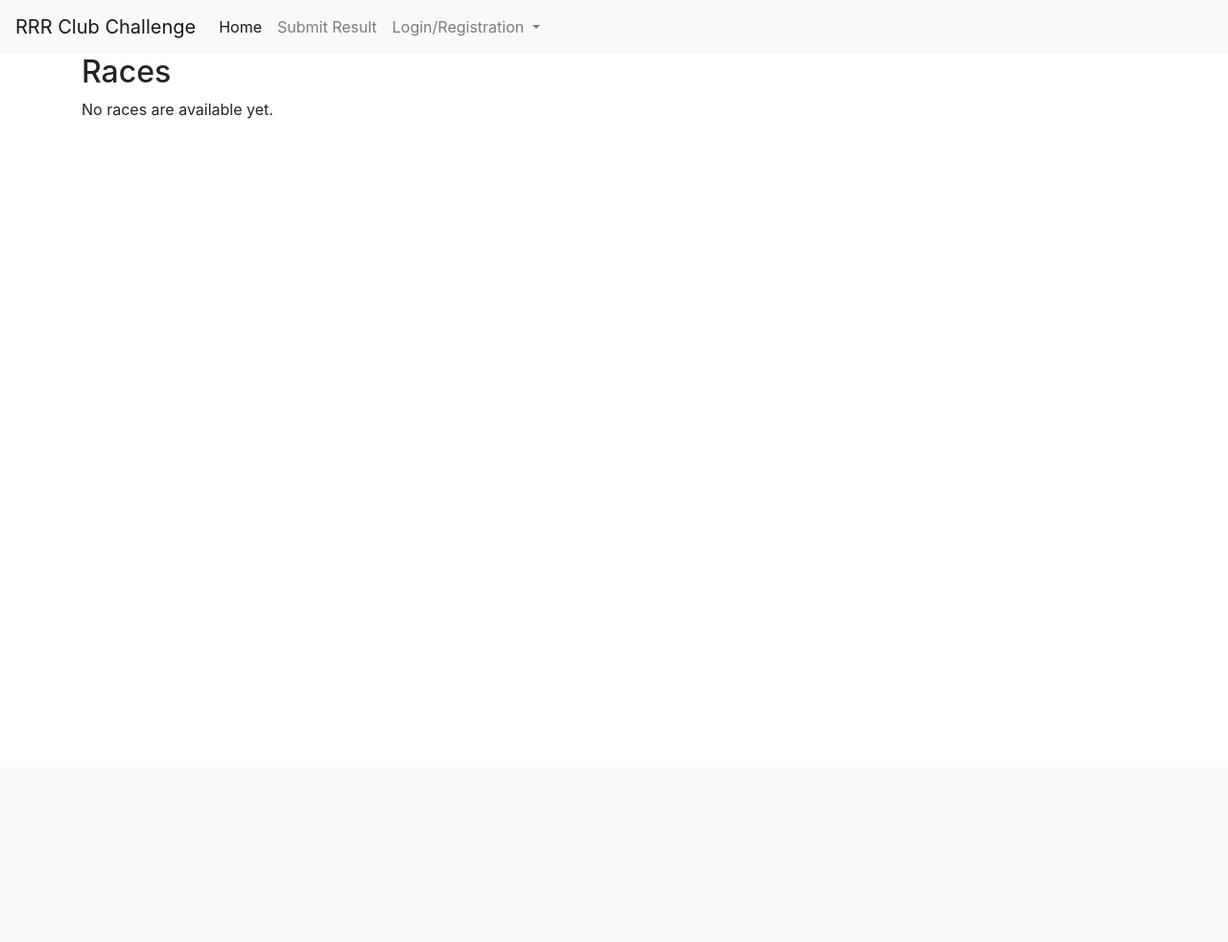
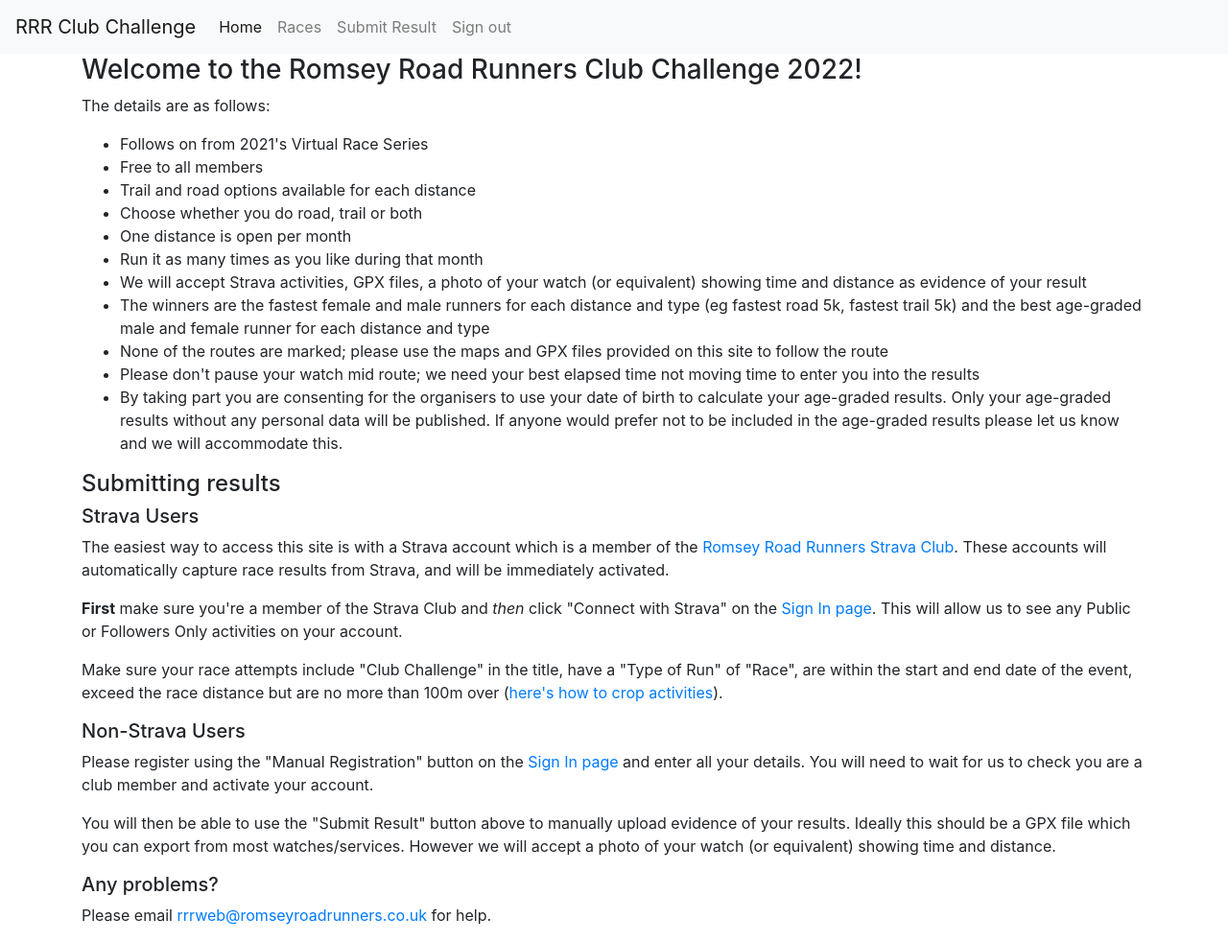
Before and after one commit to cablespaghetti/running-club-challenge, a Django app: page / in a window 1280 px wide. Shown: the whole page at 96% size. Before the commit the page ends 124 px from the top, so only its background shows below. Run offline with Django 4.2, Linux system fonts and the light colour scheme; the visitor is signed in with stand-in values (Sample User, id 1); data that the repository does not hold is empty; some libraries are stand-ins or nearby versions.

Commit message:
Add instructions and restructure site a bit

```diff
--- a/main/templates/account/base.html
+++ b/main/templates/account/base.html
@@ -40,18 +40,20 @@
               <a class="nav-link" href="/">Home <span class="sr-only">(current)</span></a>
             </li>
             <li class="nav-item">
+              <a class="nav-link" href="/races">Races</a>
+            </li>
+            {% if user.is_authenticated %}
+            <li class="nav-item">
               <a class="nav-link" href="/submit_result">Submit Result</a>
             </li>
-            <li class="nav-item dropdown">
-              <a class="nav-link dropdown-toggle" href="#" id="navbarDropdown" role="button" data-toggle="dropdown" aria-haspopup="true" aria-expanded="false">
-                Login/Registration
-              </a>
-              <div class="dropdown-menu" aria-labelledby="navbarDropdown">
-                <a class="dropdown-item" href="/accounts/login">Login</a>
-                <a class="dropdown-item" href="/accounts/logout">Logout</a>
-                <a class="dropdown-item" href="/accounts/signup">Register</a>
-              </div>
+            <li class="nav-item">
+              <a class="nav-link" href="/accounts/logout">Sign out</a>
             </li>
+            {% else %}
+            <li class="nav-item">
+              <a class="nav-link" href="/accounts/login">Sign in</a>
+            </li>
+            {% endif %}
           </ul>
         </div>
       </nav>
--- a/main/templates/main/index.html
+++ b/main/templates/main/index.html
@@ -1,32 +1,58 @@
 {% extends '../account/base.html' %}
 {% block content %}
 <div class="container">
-    <h2>Races</h2>
-    {% if race_list %}
-    <table class="table">
-        <thead>
-        <tr>
-            <th scope="col">Name</th>
-            <th scope="col">Start Date</th>
-            <th scope="col">End Date</th>
-            <th scope="col">Submissions Close</th>
-            <th scope="col">Distance</th>
-        </tr>
-        </thead>
-        <tbody>
-        {% for race in race_list %}
-        <tr>
-            <td><a href="{% url 'race_results' race.id %}">{{ race.name }}</a></td>
-            <td>{{ race.start_date }}</td>
-            <td>{{ race.end_date }}</td>
-            <td>{{ race.submissions_close }}</td>
-            <td>{{ race.distance }}{{ race.distance_unit }}</td>
-        </tr>
-        {% endfor %}
-        </tbody>
-    </table>
-    {% else %}
-    <p>No races are available yet.</p>
-    {% endif %}
+    <h3>Welcome to the Romsey Road Runners Club Challenge 2022!</h3>
+    <p>The details are as follows:</p>
+    <ul>
+        <li>Follows on from 2021's Virtual Race Series</li>
+        <li>Free to all members</li>
+        <li>Trail and road options available for each distance</li>
+        <li>Choose whether you do road, trail or both</li>
+        <li>One distance is open per month</li>
+        <li>Run it as many times as you like during that month</li>
+        <li>We will accept Strava activities, GPX files, a photo of your watch (or equivalent) showing time and distance
+            as evidence of your result</li>
+        <li>The winners are the fastest female and male runners for each distance and type
+            (eg fastest road 5k, fastest trail 5k) and the best age-graded male and female runner for each distance and
+            type</li>
+        <li>None of the routes are marked; please use the maps and GPX files provided on this site to follow the route</li>
+        <li>Please don't pause your watch mid route; we need your best elapsed time not moving time to enter you into
+            the results</li>
+        <li>By taking part you are consenting for the organisers to use your date of birth to calculate your age-graded
+            results. Only your age-graded results without any personal data will be published. If anyone would prefer
+            not to be included in the age-graded results please let us know and we will accommodate this.</a>
+        </li>
+    </ul>
+    <h4>Submitting results</h4>
+    <h5>Strava Users</h5>
+    <p>
+        The easiest way to access this site is with a Strava account which is a member of the
+        <a href="https://www.strava.com/clubs/romsey-road-runners">Romsey Road Runners Strava Club</a>. These accounts
+        will automatically capture race results from Strava, and will be immediately activated.
+    </p>
+    <p>
+        <strong>First</strong> make sure you're a member of the Strava Club and <i>then</i> click "Connect with Strava"
+        on the <a href="/accounts/login">Sign In page</a>. This will allow us to see any Public or Followers Only
+        activities on your account.
+    </p>
+    <p>
+        Make sure your race attempts include "Club Challenge" in the title, have a "Type of Run" of "Race", are within
+        the start and end date of the event, exceed the race distance but are no more than 100m over
+        (<a href="https://support.strava.com/hc/en-us/articles/216919437-Crop-Tool-for-Activities">here's how to crop activities</a>).
+    </p>
+    <h5>Non-Strava Users</h5>
+    <p>
+        Please register using the "Manual Registration" button on the <a href="/accounts/login">Sign In page</a> and
+        enter all your details. You will need to wait for us to check you are a club member and activate your account.
+    </p>
+    <p>
+        You will then be able to use the "Submit Result" button above to manually upload evidence of your results.
+        Ideally this should be a GPX file which you can export from most watches/services. However we will accept a
+        photo of your watch (or equivalent) showing time and distance.
+    </p>
+    <h5>Any problems?</h5>
+    <p>
+    Please email <a href="mailto:rrrweb@romseyroadrunners.co.uk">rrrweb@romseyroadrunners.co.uk</a> for help.
+    </p>
 </div>
 {% endblock content %}
--- a/main/urls.py
+++ b/main/urls.py
@@ -3,7 +3,8 @@ from django.urls import path
 from . import views
 
 urlpatterns = [
-    path('race/<int:race_id>/results/', views.race_results, name='race_results'),
+    path('races', views.race_list, name='race_list'),
+    path('races/<int:race_id>', views.race_results, name='race_results'),
     path('submit_result', views.submit_result, name='submit_result'),
     path('', views.index, name='index'),
 ]
--- a/main/views.py
+++ b/main/views.py
@@ -82,10 +82,13 @@ def submit_result(request):
     return render(request, 'main/submit_result.html', {'form': form})
 
 
-@login_required
-def index(request):
+def race_list(request):
     races = Race.objects.all()
     template_context = {
         'race_list': races
     }
-    return render(request, 'main/index.html', template_context)
+    return render(request, 'main/race_list.html', template_context)
+
+
+def index(request):
+    return render(request, 'main/index.html')
```
Also changed, not shown: main/templates/account/login.html (+1 -13 lines), main/templates/main/race_list.html (added, +32 -0 lines).
